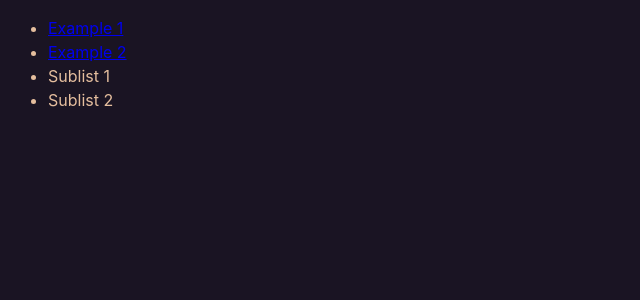
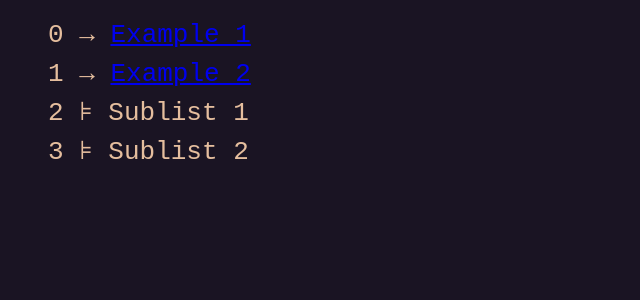
Before and after one commit to damoc1es/start, a React (Vite) app: page / in a window 1280 px wide. Shown: the top 300 px of the page, without its empty margins (0-640 px from the left). Built offline with nearby package versions, Linux system fonts and the light colour scheme.

Commit message:
Better style and navigation within list; now default json is in another file

```diff
--- a/src/App.tsx
+++ b/src/App.tsx
@@ -1,48 +1,10 @@
 import LinkList from './LinkList'
 import { Node } from './Node';
+import defaultJson from './defaultJson';
 
-const exampleJson = {
-  name: "list",
-  children: [
-    {
-      name: "Example 1",
-      link: "https://www.example.com/"
-    },
-    {
-      name: "Example 2",
-      link: "https://www.example.com/"
-    },
-    {
-      name: "Sublist 1",
-      children: [
-        {
-          name: "Link 1.1",
-          link: "https://www.example.com/"
-        },
-        {
-          name: "Link 1.2",
-          link: "https://www.example.com/"
-        }
-      ]
-    },
-    {
-      name: "Sublist 2",
-      children: [
-        {
-          name: "Link 2.1",
-          link: "https://www.example.com/"
-        },
-        {
-          name: "Link 2.2",
-          link: "https://www.example.com/"
-        }
-      ]
-    }
-  ]
-}
 
 function App() {
-  const node: Node = Node.fromJson(exampleJson);
+  const node: Node = Node.fromJson(defaultJson);
 
   return (
     <>
--- a/src/LinkList.tsx
+++ b/src/LinkList.tsx
@@ -1,20 +1,27 @@
 import { useState } from 'react'
 import { NodeType, Node } from './Node';
 
+const LINK_CHARACTER = ' → ';
+const TREE_CHARACTER = ' ⊧ ';
+const NIL_CHARACTER = '●';
+
 function LinkList({ treeNode } : {treeNode: Node}) {
     const [node, setNode] = useState(treeNode);
+    const [decimalCode, setDecimalCode] = useState("");
 
     if(treeNode.type !== NodeType.TREE) {
         console.error('ERROR: NodeType is not TREE');
     }
 
-    const moveTo = (node: Node) => {
+    const moveTo = (node: Node, i: number) => {
         setNode(node);
+        setDecimalCode(`${decimalCode}${i < 10 ? i : NIL_CHARACTER}`);
     }
 
     const goBack = () => {
         if(node.parent !== undefined) {
             setNode(node.parent);
+            setDecimalCode(decimalCode.slice(0, -1));
         }
     }
 
@@ -23,9 +30,17 @@ function LinkList({ treeNode } : {treeNode: Node}) {
             <ul>
                 {typeof node.data !== "string" &&
                     node.data.map((object: Node, i: number) =>
-                    typeof object.data === "string" ?
-                        <li key={i}><a href={object.data}>{object.name}</a></li> :
-                        <li key={i} onClick={() => moveTo(object)}><a>{object.name}</a></li>
+                        // TODO: this is possibly not very efficient
+                        // I still need to re-render everything, but check if there is another way
+                        <li key={crypto.randomUUID()}>
+                            {decimalCode != "" && <>{decimalCode}.</>}
+                            {i < 10 ? i : NIL_CHARACTER}
+                            {typeof object.data === "string" ?
+                                <>{LINK_CHARACTER} <a href={object.data}>{object.name}</a></>
+                                :
+                                <>{TREE_CHARACTER} <a onClick={() => moveTo(object, i)}>{object.name}</a></>
+                            }
+                        </li>
                 )}
             </ul>
             {
--- /dev/null
+++ b/src/defaultJson.tsx
@@ -0,0 +1,94 @@
+const defaultJson = {
+    name: "list",
+    children: [
+      {
+        name: "Example 1",
+        link: "https://www.example.com/"
+      },
+      {
+        name: "Example 2",
+        link: "https://www.example.com/"
+      },
+      {
+        name: "Sublist 1",
+        children: [
+          {
+            name: "Link 1.1",
+            link: "https://www.example.com/"
+          },
+          {
+            name: "Link 1.2",
+            link: "https://www.example.com/"
+          },
+          {
+            name: "Link 1.2",
+            link: "https://www.example.com/"
+          },
+          {
+            name: "Sublist in sublist",
+            children: [
+              {
+                name: "Link 2.1",
+                link: "https://www.example.com/"
+              },
+              {
+                name: "Link 2.2",
+                link: "https://www.example.com/"
+              }
+            ]
+          },
+          {
+            name: "Link 1.2",
+            link: "https://www.example.com/"
+          },
+          {
+            name: "Link 1.2",
+            link: "https://www.example.com/"
+          },
+          {
+            name: "Link 1.2",
+            link: "https://www.example.com/"
+          },
+          {
+            name: "Link 1.2",
+            link: "https://www.example.com/"
+          },
+          {
+            name: "Link 1.2",
+            link: "https://www.example.com/"
+          },
+          {
+            name: "Link 1.2",
+            link: "https://www.example.com/"
+          },
+          {
+            name: "Link 1.2",
+            link: "https://www.example.com/"
+          },
+          {
+            name: "Link 1.2",
+            link: "https://www.example.com/"
+          },
+          {
+            name: "Link 1.2",
+            link: "https://www.example.com/"
+          }
+        ]
+      },
+      {
+        name: "Sublist 2",
+        children: [
+          {
+            name: "Link 2.1",
+            link: "https://www.example.com/"
+          },
+          {
+            name: "Link 2.2",
+            link: "https://www.example.com/"
+          }
+        ]
+      }
+    ]
+};
+
+export default defaultJson;
--- a/src/style.css
+++ b/src/style.css
@@ -12,3 +12,13 @@
   -webkit-font-smoothing: antialiased;
   -moz-osx-font-smoothing: grayscale;
 }
+
+li {
+  font-family: monospace;
+  font-size: 2em;
+  list-style: none;
+
+  a {
+    cursor: pointer;
+  }
+}
```
